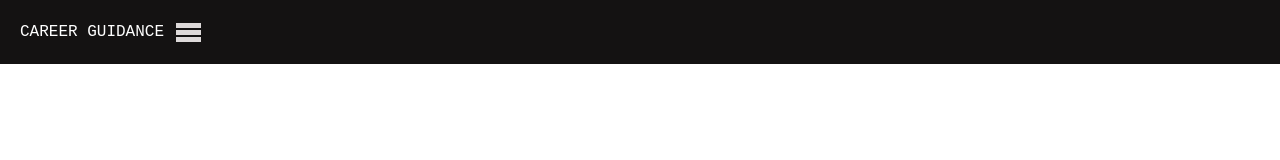
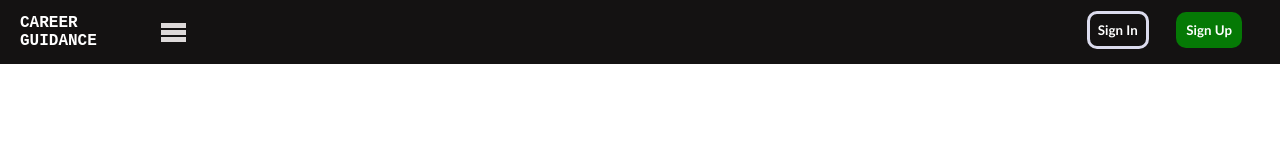
Before and after one commit to abhik7872/Career-Guidance-Website, a plain HTML site: page Landing Page/index.html in a window 1280 px wide. Drawn offline with Linux system fonts and the light colour scheme.

Commit message:
Navbar done

```diff
--- a/Landing Page/index.html
+++ b/Landing Page/index.html
@@ -12,18 +12,22 @@
         <div class="logo">
             CAREER GUIDANCE
         </div>
+        <div class="nav__contents">
             <div class="burger">
                 <div class="line1"></div>
                 <div class="line2"></div>
                 <div class="line3"></div>
             </div>
             <div class="nav-links">
-            <a href="#">Home</a>
-            <a href="#">Career</a>
-            <a href="#">About Us</a>
-            <a href="#">Contact Us</a>
+                <a href="#"> Home </a>
+                <a href="#"> Career </a>
+                <a href="#"> About Us </a>
+                <a href="#"> Contact Us </a>
+            </div>
+            <div class="nav__btn">
                 <button type="button" class="button btn1">Sign In</button>
                 <button type="button" class="button">Sign Up</button>
+            </div>
         </div>
     </nav>
 
--- a/Landing Page/style.css
+++ b/Landing Page/style.css
@@ -6,7 +6,7 @@
 
 nav {
     display: flex;
-    /* justify-content: center; */
+    justify-content: center;
     /* float: right; */
     align-items: center;
     height: 8vh;
@@ -25,6 +25,8 @@ nav {
     text-decoration: none;
     color: #fff;
     cursor: pointer;
+    font-weight: bold;
+    background-image: linear-gradient();
 }
 
 .nav-links {
@@ -52,6 +54,21 @@ nav {
     font-size: 17px;
     text-decoration: underline;
     transition: 0.3s all ease;
+}
+
+.nav__btn {
+    margin: 0 0 auto;
+}
+
+.nav__contents {
+    display: flex;
+    justify-content: space-between;
+    margin: 0 auto;
+    /* height: 80px; */
+    z-index: 1;
+    width: 100%;
+    /* max-width: 1300px; */
+    /* padding: 0 25px; */
 }
 
 .button {
```
Lines whose indentation alone changed are shown as unchanged.
